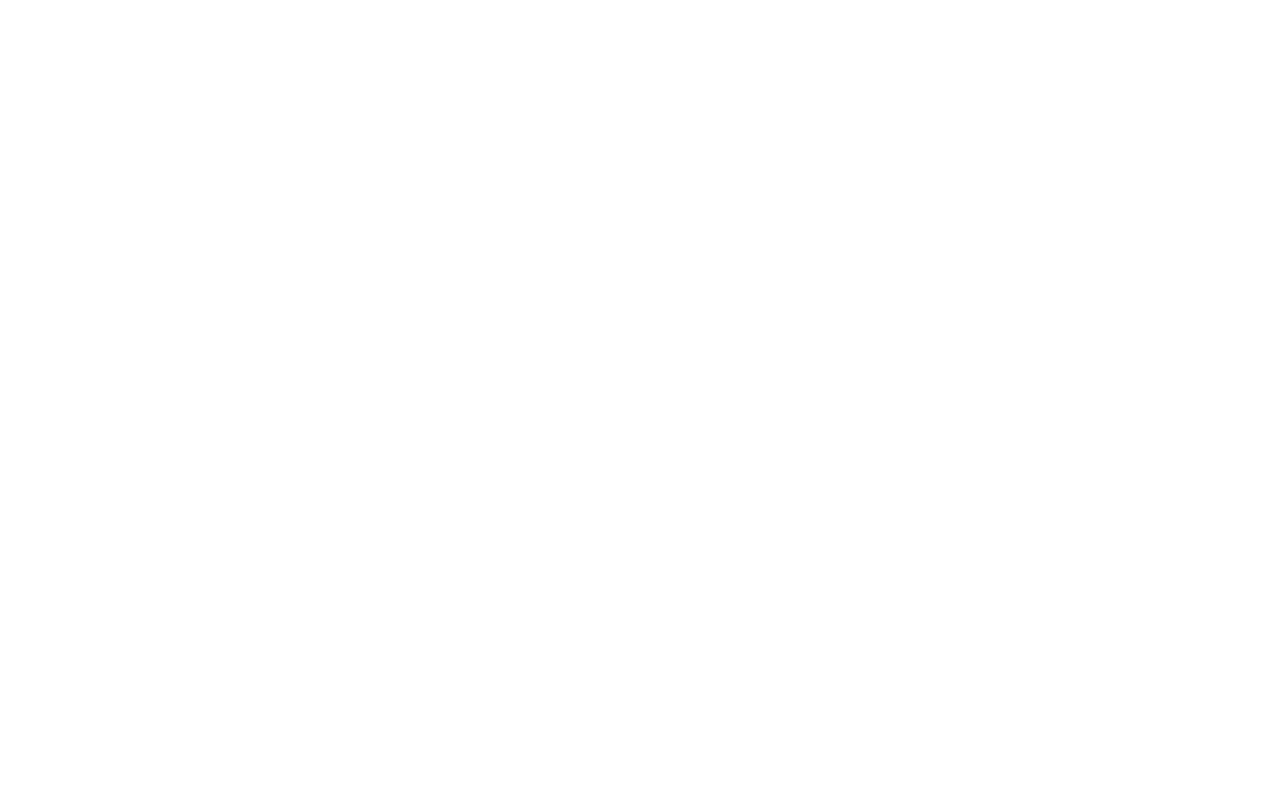
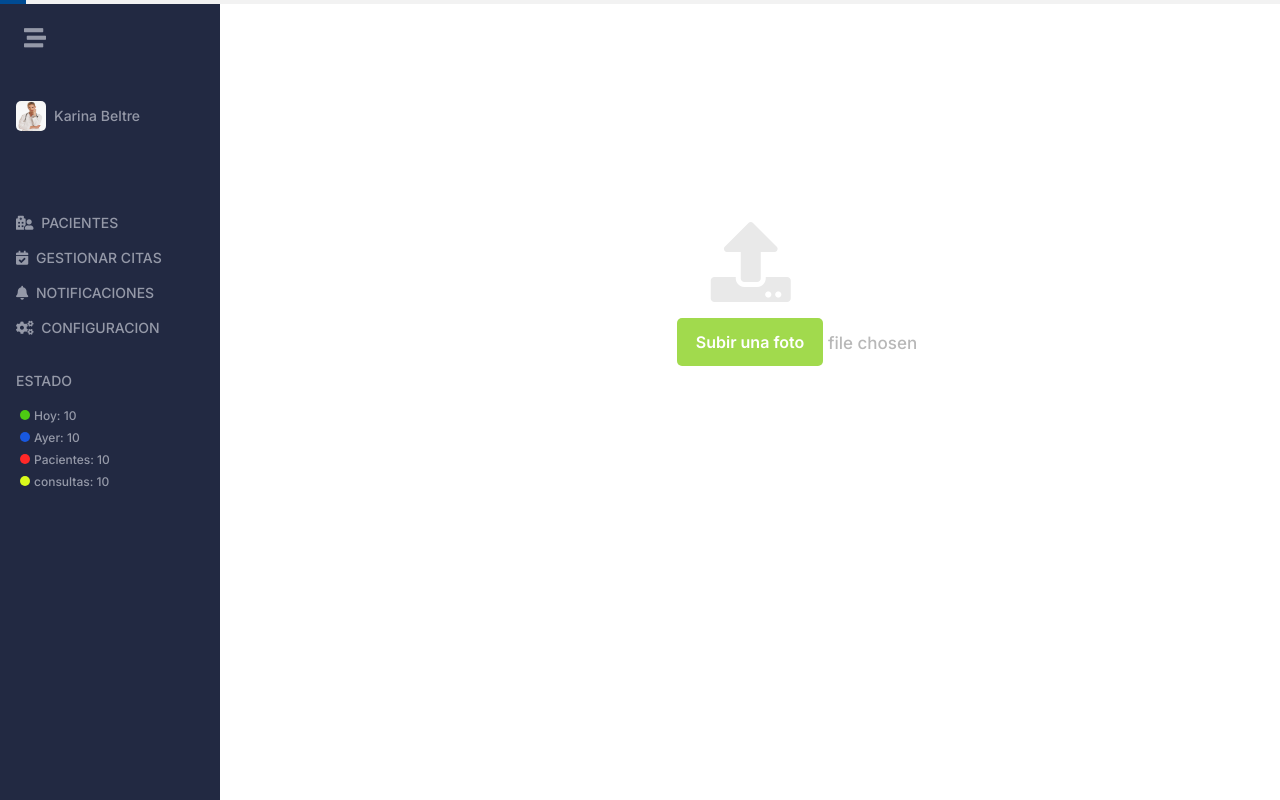
Before and after one commit to eirondiaz/proyectoFinalProgWeb, an Angular app: page /cuenta/nuevo-paciente in a window 1280 px wide. Before the commit this address led to /. Built offline with nearby package versions, Linux system fonts and the light colour scheme.

Commit message:
ui registro paciente terminado

```diff
--- a/src/app/app-routing.module.ts
+++ b/src/app/app-routing.module.ts
@@ -4,6 +4,7 @@
 import { HomeComponent } from './home/home.component';
 import { ListadoPacienteComponent } from './listado-paciente/listado-paciente.component';
 import { LoginComponent } from './login/login.component';
+import { NuevoPacienteComponent } from './nuevo-paciente/nuevo-paciente.component';
 import { PasswordConfigComponent } from './password-config/password-config.component';
 import { PerfilDoctorComponent } from './perfil-doctor/perfil-doctor.component';
 import { RegistroComponent } from './registro/registro.component';
@@ -15,8 +16,9 @@
                           {path: '', component: ListadoPacienteComponent},
                           {path : 'perfil' , component : PerfilDoctorComponent},
                           {path : 'configuracion' , component : ConfiguracionComponent},
-                          {path: 'password', component: PasswordConfigComponent}]}
-                          ];
+                          {path: 'password', component: PasswordConfigComponent},
+                          {path: 'nuevo-paciente', component: NuevoPacienteComponent}]}
+                         ];
 
 @NgModule({
   imports: [RouterModule.forRoot(routes)],
--- a/src/app/app.module.ts
+++ b/src/app/app.module.ts
@@ -12,6 +12,7 @@
 import { PerfilDoctorComponent } from './perfil-doctor/perfil-doctor.component';
 import { ConfiguracionComponent } from './configuracion/configuracion.component';
 import { PasswordConfigComponent } from './password-config/password-config.component';
+import { NuevoPacienteComponent } from './nuevo-paciente/nuevo-paciente.component';
 
 @NgModule({
   declarations: [
@@ -22,7 +23,8 @@
     ListadoPacienteComponent,
     PerfilDoctorComponent,
     ConfiguracionComponent,
-    PasswordConfigComponent
+    PasswordConfigComponent,
+    NuevoPacienteComponent
   ],
   imports: [
     BrowserModule,
--- a/src/app/configuracion/configuracion.component.html
+++ b/src/app/configuracion/configuracion.component.html
@@ -34,9 +34,9 @@
                     <div class="form-group">
                         <input type="text" placeholder="Nombre del usuario" class="form-control">
                     </div>
-                    <label for="">Correo:</label>
+                    <label for="">Profesion:</label>
                     <div class="form-group">
-                        <input type="email" placeholder="tu@ejemplo.com" class="form-control">
+                        <input type="text" placeholder="Carrera profesional" class="form-control">
                     </div>
                     <label for="">Pais:</label>
                     <div class="form-group">
--- a/src/app/home/home.component.html
+++ b/src/app/home/home.component.html
@@ -18,7 +18,7 @@
                             Pacientes
                             <ul class="submenu">
                                 <li><a [routerLink]="['/cuenta']">Ver listado</a></li>
-                                <li><a href="#">Nuevo paciente</a></li>
+                                <li><a [routerLink]="['/cuenta/nuevo-paciente']">Nuevo paciente</a></li>
                             </ul>
                         </li>
                         <li>
--- /dev/null
+++ b/src/app/nuevo-paciente/nuevo-paciente.component.css
@@ -0,0 +1,43 @@
+.bar-container{
+    width: 100%;
+    height: 4px;
+    background: #f2f2f2;
+}
+
+.bar{
+    width: 2%;
+    height: 4px;
+    background: var(--color-primario);
+}
+
+
+.upload-img i{
+    font-size: 80px;
+    color: #e9e9e9;
+    margin-left: 34px;
+}
+
+
+.upload-img input[type="file"] {
+    position: absolute;
+    z-index: -1;
+    top: 10px;
+    left: 8px;
+    font-size: 17px;
+    color: #b8b8b8;
+  }
+
+  .button-wrap {
+    position: relative;
+  }
+
+  .button {
+    display: inline-block;
+    padding: 12px 19px;
+    cursor: pointer;
+    border-radius: 5px;
+    background-color: #a1da4d;
+    font-size: 16px;
+    font-weight: bold;
+    color: #fff;
+  }
--- /dev/null
+++ b/src/app/nuevo-paciente/nuevo-paciente.component.html
@@ -0,0 +1,117 @@
+
+<div class="container">
+    <div class="w-75 mx-auto px-4 mt-5" style="max-width: 450px;">
+        <div class="formulario">
+            <form>
+                <fieldset class="d-none">
+                     <h2 class="mb-4">Datos del paciente</h2>
+                     <i>(Informacion personal)</i> <br>
+
+                     <label>Nombre: </label>
+                    <div class="form-group mr-2">
+                        <input type="text" placeholder="Nombre del paciente" class="form-control">
+                    </div>
+                    <label>Apellido: </label>
+                    <div class="form-group">
+                        <input type="text" placeholder="Apellido del paciente" class="form-control">
+                    </div>
+                    <label>Fecha de nacimiento: </label>
+                    <div class="form-group">
+                        <input type="date" class="form-control">
+                    </div>
+                    <div class="radio-group mt-2">
+                        <div class="row">
+                            <legend class="col-form-label col-sm-2 pt-0">Sexo</legend>
+                            <div class="col-sm-10">
+                              <div class="form-check">
+                                <input class="form-check-input" type="radio" name="gridRadios" id="gridRadios1" value="option1" checked>
+                                <label class="form-check-label" for="gridRadios1">
+                                  Hombre
+                                </label>
+                              </div>
+                              <div class="form-check">
+                                <input class="form-check-input" type="radio" name="gridRadios" id="gridRadios2" value="option2">
+                                <label class="form-check-label" for="gridRadios2">
+                                  Mujer
+                                </label>
+                              </div>
+                            </div>
+                          </div>
+                    </div>
+                     <div class="form-group mt-3">
+                        <button class="btn btn-primario w-75 mt-3">Siguiente</button>
+                    </div>
+                </fieldset>
+                <fieldset class="d-none">
+                     <h3>Datos del paciente</h3>
+                     <i>(Datos de autenticidad)</i>
+                    <div>
+                        <div class="mt-3">
+                            <div class="form-group">
+                                <span>Correo: </span>
+                                <input type="email" placeholder="paciente@ejemplo.com" class="form-control">
+                            </div>
+                            <div class="form-group">
+                                <span>Cedula: </span>
+                                <input type="number" placeholder="Cedula o ID" class="form-control">
+                            </div>
+                        </div>
+
+                        <i>(Datos de salud)</i>
+                        <div class="mt-3">
+                            <label>Tipo de sangre</label>
+                            <div class="form-group">
+                                <select class="form-control">
+                                    <option value="A+">A positivo (A+)</option>
+                                    <option value="A-">A negativo (A-)</option>
+                                    <option value="B+">B positivo (B+)</option>
+                                    <option value="B-">B negativo (B-)</option>
+                                    <option value="0+">0 positivo (0+)</option>
+                                    <option value="0-">0 negativo (0-)</option>
+                                    <option value="AB+">AB positivo (AB+)</option>
+                                    <option value="AB-">AB negativo (AB-)</option>
+                                </select>
+                            </div>
+                            <label>Alergias</label>
+                            <div class="form-group">
+                                <ng-template [ngIf]="showSelectAlergia" [ngIfElse]="showBoxOtrosAlergias">
+                                    <select class="form-control" (change)="CambiarBox($event)">
+                                        <option value="">Alergia a los ácaros</option>
+                                        <option value="">Alergia al polen.</option>
+                                        <option value="">Alergia al pelo de animales</option>
+                                        <option value="">Alergia a las picaduras de insectos</option>
+                                        <option value="">Alergia al moho</option>
+                                        <option>Otros</option>
+                                    </select>
+                                </ng-template>
+                                <ng-template #showBoxOtrosAlergias>
+                                    <input type="text" placeholder="Escribir el nombre de la alergia" class="form-control">
+                                </ng-template>
+                            </div>
+                        </div>
+                        <div class="mt-4">
+                            <button class="btn btn-primario w-75">Siguiente</button>
+                        </div>
+                    </div>
+                </fieldset>
+            </form>
+        </div>
+    </div>
+    <div class="bar-container fixed-top" >
+        <div class="bar">
+        </div>
+    </div>
+
+     <!--Cargar la imagen al local storage como base 64-->
+        <div class="load-img-container">
+            <div class="d-flex justify-content-center w-100" style="height: 500px;">
+                <div class="upload-img align-self-center p-4">
+                    <i class="fas fa-upload"></i>
+                   <div class="button-wrap mt-3">
+                       <label class="button" for="upload">Subir una foto</label>
+                       <input id="upload" type="file">
+                     </div>
+                </div>
+            </div>
+        </div>
+</div>
--- /dev/null
+++ b/src/app/nuevo-paciente/nuevo-paciente.component.ts
@@ -0,0 +1,23 @@
+import { Component, OnInit } from '@angular/core';
+
+@Component({
+  selector: 'app-nuevo-paciente',
+  templateUrl: './nuevo-paciente.component.html',
+  styleUrls: ['./nuevo-paciente.component.css']
+})
+export class NuevoPacienteComponent implements OnInit {
+  showSelectAlergia:boolean = true;
+  constructor() { }
+
+  ngOnInit(): void {
+  }
+
+
+
+  CambiarBox(e){
+     if(e.target.value == "Otros"){
+         this.showSelectAlergia = false;
+     }
+  }
+
+}
--- a/src/app/password-config/password-config.component.html
+++ b/src/app/password-config/password-config.component.html
@@ -13,11 +13,11 @@
                  </div>
                  <label>Nueva contraseña</label>
                  <div class="form-group">
-                    <input type="text" class="form-control" placeholder="Su nueva contraseña.">
+                    <input type="password" class="form-control" placeholder="Su nueva contraseña.">
                  </div>
                  <label>Confirmar</label>
                  <div class="form-group">
-                    <input type="text" class="form-control" placeholder="Confirmar nueva contraseña.">
+                    <input type="password" class="form-control" placeholder="Confirmar nueva contraseña.">
                  </div>
                  <div class="form-group">
                      <button class="btn btn-primario">Guardar cambios</button>
```
Also changed, not shown: 1 other file (tests, documents, lock files or other folders).
